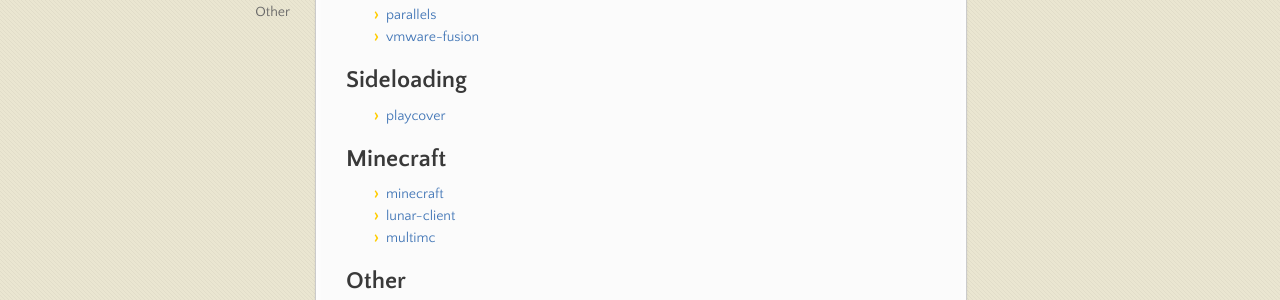
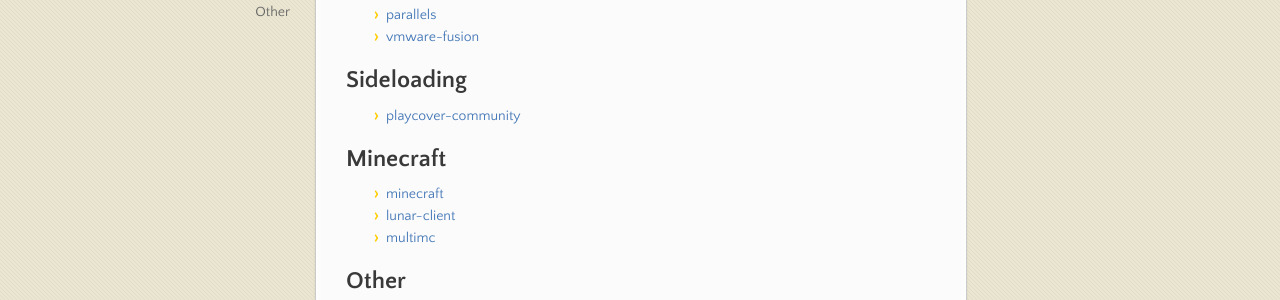
Before and after one commit to Depal1/mac-gaming, a Jekyll site: the page built from docs/game-brew-macOS.md, in a window 1280 px wide and 900 px high, scrolled down 1000 px. Shown: the part 419-719 px from the top of the window. Built offline with Jekyll 4.4.1, drawn with Linux system fonts in a browser that asks for light colours.

Commit message:
playcover-community

```diff
--- a/docs/game-brew-macOS.md
+++ b/docs/game-brew-macOS.md
@@ -59,7 +59,7 @@
 * [vmware-fusion](https://formulae.brew.sh/cask/vmware-fusion#default)
 
 ## Sideloading
-* [playcover](https://formulae.brew.sh/cask/playcover#default)
+* [playcover-community](https://formulae.brew.sh/cask/playcover-community#default)
 
 ## Minecraft
 * [minecraft](https://formulae.brew.sh/cask/minecraft#default)
```
